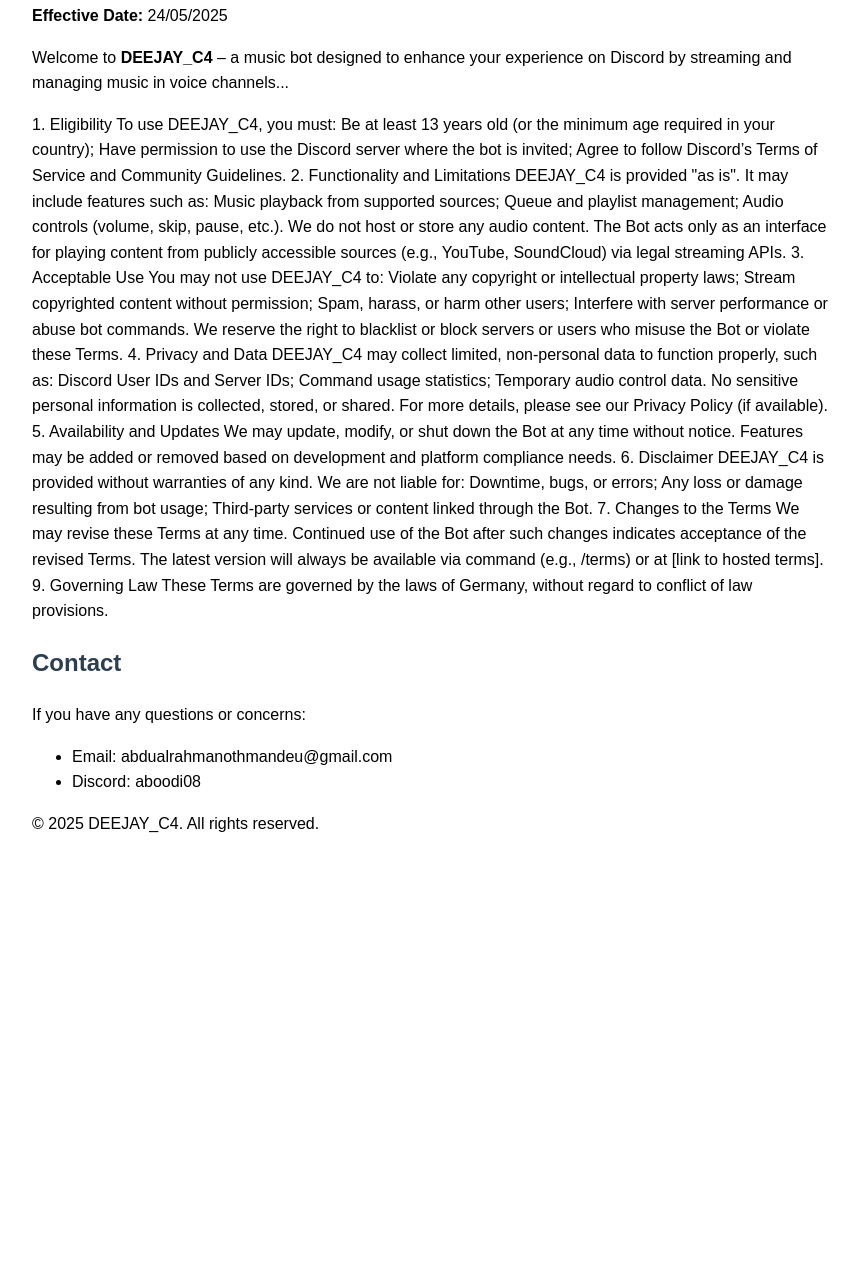
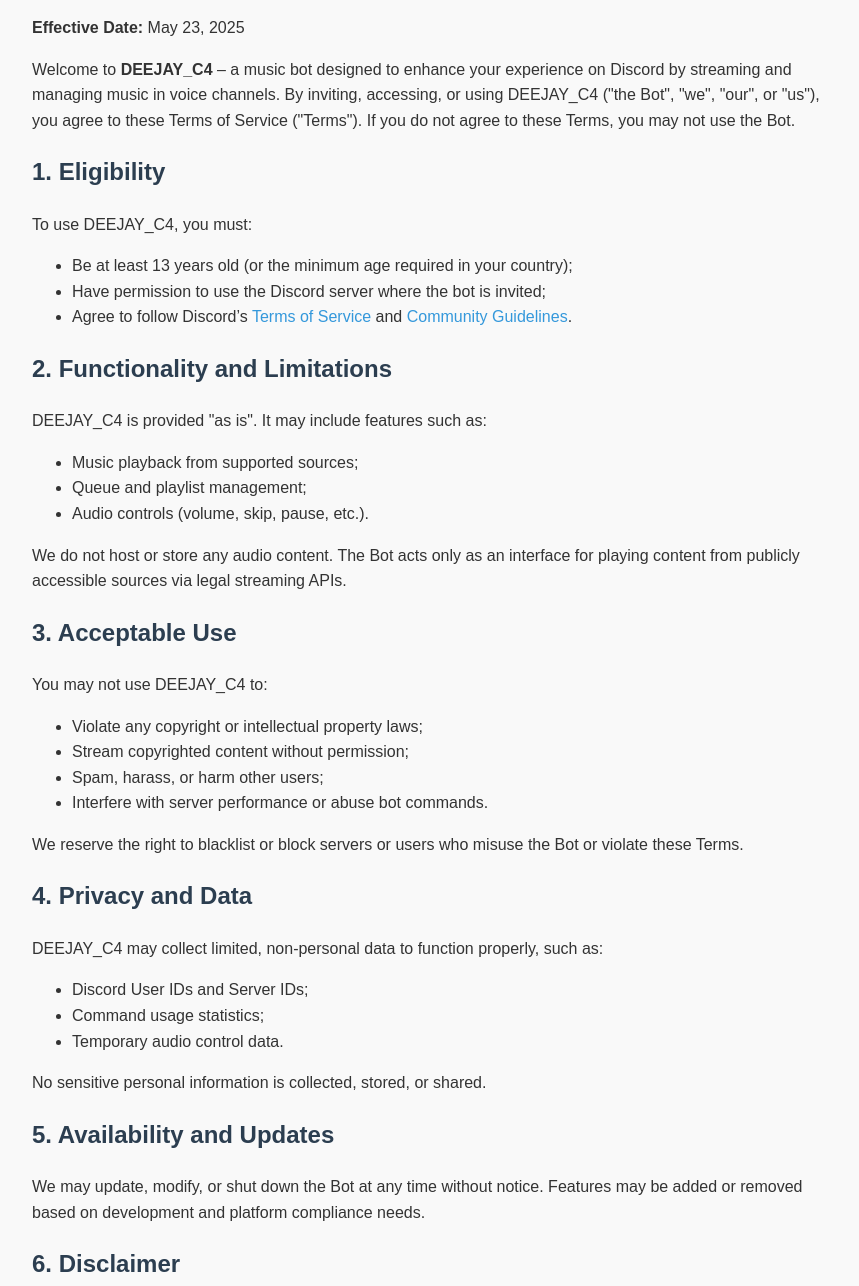
Before and after one commit to aboodgamer24/deejay_c4-tos, a plain HTML site: page index.html in a window 1280 px wide. Shown: the part 139-1425 px from the top of the page, without its empty margins (208-1067 px from the left). Before the commit the page ends 1039 px from the top, so only its background shows below. Drawn offline with Linux system fonts and the light colour scheme.

Commit message:
Update index.html

```diff
--- a/index.html
+++ b/index.html
@@ -5,87 +5,102 @@
   <title>Terms of Service – DEEJAY_C4</title>
   <meta name="viewport" content="width=device-width, initial-scale=1.0">
   <style>
-    body { font-family: Arial, sans-serif; max-width: 800px; margin: 2rem auto; padding: 1rem; line-height: 1.6; }
-    h1, h2 { color: #2c3e50; }
-    a { color: #3498db; }
+    body {
+      font-family: Arial, sans-serif;
+      max-width: 800px;
+      margin: 40px auto;
+      padding: 20px;
+      line-height: 1.6;
+      background-color: #f9f9f9;
+      color: #333;
+    }
+    h1, h2 {
+      color: #2c3e50;
+    }
+    a {
+      color: #3498db;
+      text-decoration: none;
+    }
+    a:hover {
+      text-decoration: underline;
+    }
+    footer {
+      margin-top: 40px;
+      font-size: 0.9em;
+      color: #777;
+    }
   </style>
 </head>
 <body>
+
   <h1>Terms of Service for DEEJAY_C4</h1>
-  <p><strong>Effective Date:</strong> 24/05/2025</p>
+  <p><strong>Effective Date:</strong> May 23, 2025</p>
 
-  <p>Welcome to <strong>DEEJAY_C4</strong> – a music bot designed to enhance your experience on Discord by streaming and managing music in voice channels...</p>
-  <!-- Paste the rest of the ToS content here from previous message -->
-1. Eligibility
-To use DEEJAY_C4, you must:
+  <p>Welcome to <strong>DEEJAY_C4</strong> – a music bot designed to enhance your experience on Discord by streaming and managing music in voice channels. By inviting, accessing, or using DEEJAY_C4 ("the Bot", "we", "our", or "us"), you agree to these Terms of Service ("Terms"). If you do not agree to these Terms, you may not use the Bot.</p>
 
-Be at least 13 years old (or the minimum age required in your country);
+  <h2>1. Eligibility</h2>
+  <p>To use DEEJAY_C4, you must:</p>
+  <ul>
+    <li>Be at least 13 years old (or the minimum age required in your country);</li>
+    <li>Have permission to use the Discord server where the bot is invited;</li>
+    <li>Agree to follow Discord’s <a href="https://discord.com/terms" target="_blank">Terms of Service</a> and <a href="https://discord.com/guidelines" target="_blank">Community Guidelines</a>.</li>
+  </ul>
 
-Have permission to use the Discord server where the bot is invited;
+  <h2>2. Functionality and Limitations</h2>
+  <p>DEEJAY_C4 is provided "as is". It may include features such as:</p>
+  <ul>
+    <li>Music playback from supported sources;</li>
+    <li>Queue and playlist management;</li>
+    <li>Audio controls (volume, skip, pause, etc.).</li>
+  </ul>
+  <p>We do not host or store any audio content. The Bot acts only as an interface for playing content from publicly accessible sources via legal streaming APIs.</p>
 
-Agree to follow Discord’s Terms of Service and Community Guidelines.
+  <h2>3. Acceptable Use</h2>
+  <p>You may not use DEEJAY_C4 to:</p>
+  <ul>
+    <li>Violate any copyright or intellectual property laws;</li>
+    <li>Stream copyrighted content without permission;</li>
+    <li>Spam, harass, or harm other users;</li>
+    <li>Interfere with server performance or abuse bot commands.</li>
+  </ul>
+  <p>We reserve the right to blacklist or block servers or users who misuse the Bot or violate these Terms.</p>
 
-2. Functionality and Limitations
-DEEJAY_C4 is provided "as is". It may include features such as:
+  <h2>4. Privacy and Data</h2>
+  <p>DEEJAY_C4 may collect limited, non-personal data to function properly, such as:</p>
+  <ul>
+    <li>Discord User IDs and Server IDs;</li>
+    <li>Command usage statistics;</li>
+    <li>Temporary audio control data.</li>
+  </ul>
+  <p>No sensitive personal information is collected, stored, or shared.</p>
 
-Music playback from supported sources;
+  <h2>5. Availability and Updates</h2>
+  <p>We may update, modify, or shut down the Bot at any time without notice. Features may be added or removed based on development and platform compliance needs.</p>
 
-Queue and playlist management;
+  <h2>6. Disclaimer</h2>
+  <p>DEEJAY_C4 is provided without warranties of any kind. We are not liable for:</p>
+  <ul>
+    <li>Downtime, bugs, or errors;</li>
+    <li>Any loss or damage resulting from bot usage;</li>
+    <li>Third-party services or content linked through the Bot.</li>
+  </ul>
 
-Audio controls (volume, skip, pause, etc.).
+  <h2>7. Changes to the Terms</h2>
+  <p>We may revise these Terms at any time. Continued use of the Bot after such changes indicates acceptance of the revised Terms. The latest version will always be available at this link.</p>
 
-We do not host or store any audio content. The Bot acts only as an interface for playing content from publicly accessible sources (e.g., YouTube, SoundCloud) via legal streaming APIs.
-
-3. Acceptable Use
-You may not use DEEJAY_C4 to:
-
-Violate any copyright or intellectual property laws;
-
-Stream copyrighted content without permission;
-
-Spam, harass, or harm other users;
-
-Interfere with server performance or abuse bot commands.
-
-We reserve the right to blacklist or block servers or users who misuse the Bot or violate these Terms.
-
-4. Privacy and Data
-DEEJAY_C4 may collect limited, non-personal data to function properly, such as:
-
-Discord User IDs and Server IDs;
-
-Command usage statistics;
-
-Temporary audio control data.
-
-No sensitive personal information is collected, stored, or shared. For more details, please see our Privacy Policy (if available).
-
-5. Availability and Updates
-We may update, modify, or shut down the Bot at any time without notice. Features may be added or removed based on development and platform compliance needs.
-
-6. Disclaimer
-DEEJAY_C4 is provided without warranties of any kind. We are not liable for:
-
-Downtime, bugs, or errors;
-
-Any loss or damage resulting from bot usage;
-
-Third-party services or content linked through the Bot.
-
-7. Changes to the Terms
-We may revise these Terms at any time. Continued use of the Bot after such changes indicates acceptance of the revised Terms. The latest version will always be available via command (e.g., /terms) or at [link to hosted terms].
-
-9. Governing Law
-These Terms are governed by the laws of Germany, without regard to conflict of law provisions.
-  <h2>Contact</h2>
+  <h2>8. Contact</h2>
   <p>If you have any questions or concerns:</p>
   <ul>
-    <li>Email: abdualrahmanothmandeu@gmail.com</li>
+    <li>Email: <a href="mailto:abdualrahmanothmandeu@gmail.com">abdualrahmanothmandeu@gmail.com</a></li>
     <li>Discord: aboodi08</li>
   </ul>
+
+  <h2>9. Governing Law</h2>
+  <p>These Terms are governed by the laws of [Your Country or State], without regard to conflict of law provisions.</p>
 
   <footer>
     <p>&copy; 2025 DEEJAY_C4. All rights reserved.</p>
   </footer>
+
 </body>
 </html>
```
